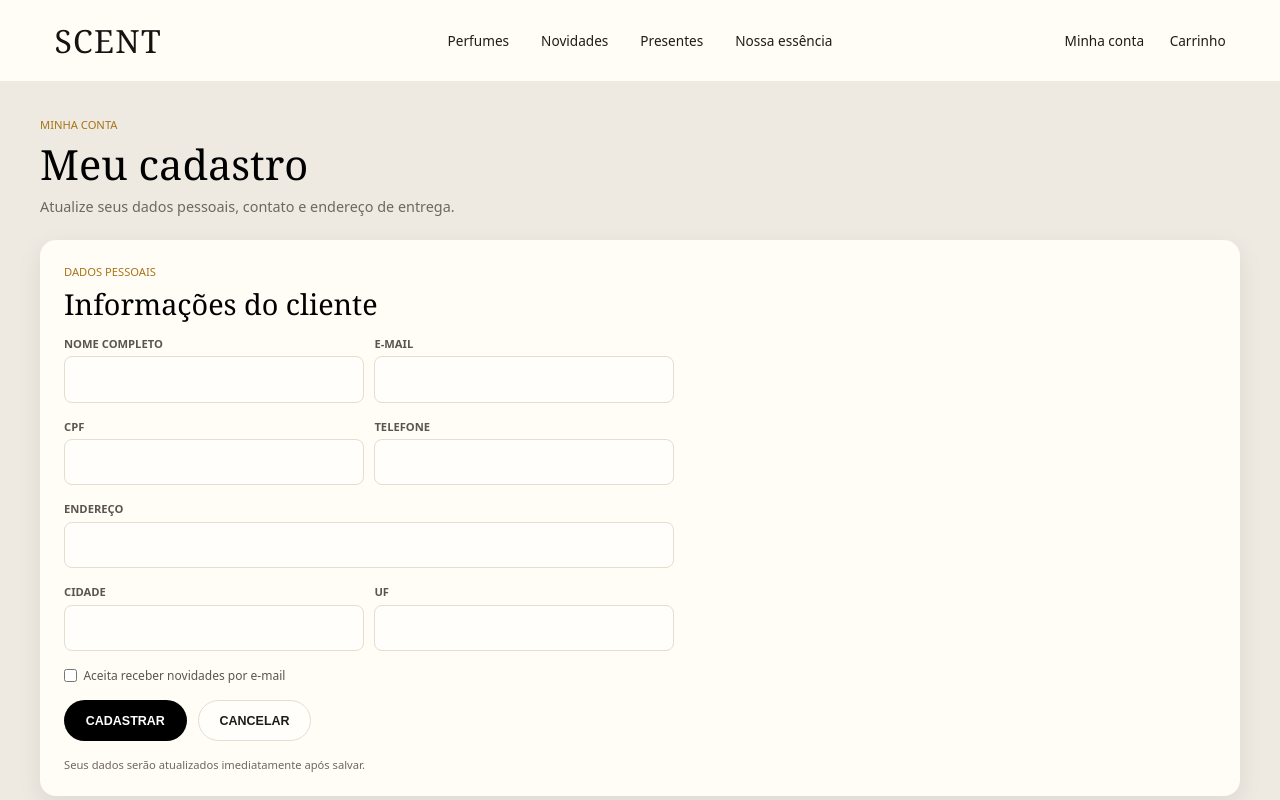
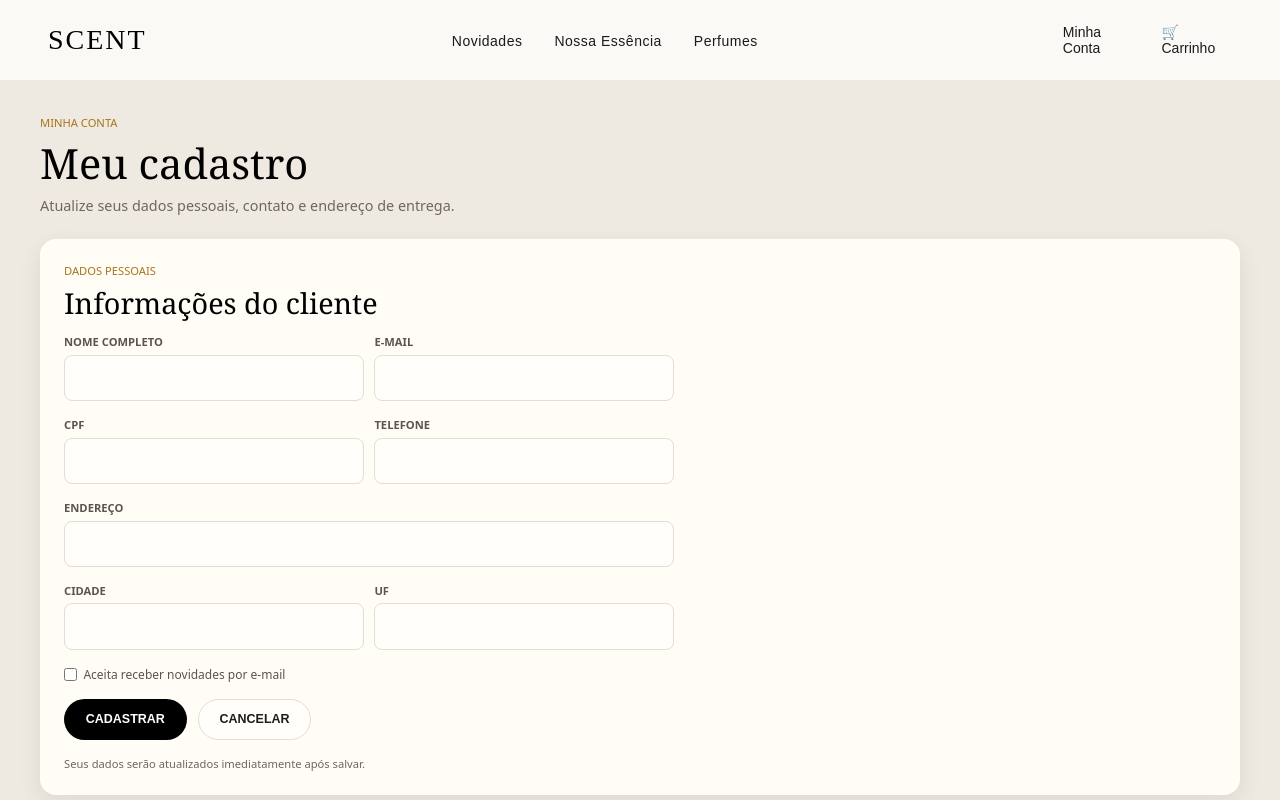
Before and after one commit to JuliaBitencourts/Perfumaria_Scent, an Angular app: page /pessoas/cadastro in a window 1280 px wide. Shown: the top 800 px of the page. Built offline with nearby package versions, Linux system fonts and the light colour scheme.

Commit message:
Implementação dos menus nas páginas

```diff
--- a/src/app/pages/cadastro-clientes/cadastro-clientes.html
+++ b/src/app/pages/cadastro-clientes/cadastro-clientes.html
@@ -1,26 +1,4 @@
-<header class="barra">
-  <span class="logo">SCENT</span>
-
-  <nav class="menu">
-    <span> Perfumes</span>
-    <span> Novidades</span>
-
-    <span> Presentes</span>
-    <span> Nossa essência</span>
-  </nav>
-
-  <div class="acoes">
-
-
-    <span class="item">
-      Minha conta
-    </span>
-
-    <span class="item">
-      Carrinho
-    </span>
-  </div>
-</header>
+<app-menu></app-menu>
 
 <main class="pagina">
   <p class="etiqueta">MINHA CONTA</p>
--- a/src/app/pages/cadastro-clientes/cadastro-clientes.ts
+++ b/src/app/pages/cadastro-clientes/cadastro-clientes.ts
@@ -1,5 +1,7 @@
 import { Component } from '@angular/core';
 import { FormsModule } from '@angular/forms';
+
+import { Menu } from '../menu/menu';
 
 interface Cliente {
   id: number;
@@ -15,7 +17,7 @@ interface Cliente {
 
 @Component({
   selector: 'app-cadastro-clientes',
-  imports: [FormsModule],
+  imports: [FormsModule, Menu],
   templateUrl: './cadastro-clientes.html',
   styleUrl: './cadastro-clientes.css',
 })
--- a/src/app/pages/carrinho/carrinho.html
+++ b/src/app/pages/carrinho/carrinho.html
@@ -1,3 +1,5 @@
+<app-menu></app-menu>
+
 <link rel="preconnect" href="https://fonts.googleapis.com">
 <link rel="preconnect" href="https://fonts.gstatic.com" crossorigin>
 <link href="https://fonts.googleapis.com/css2?family=Inter:ital,opsz,wght@0,14..32,100..900;1,14..32,100..900&display=swap" rel="stylesheet">
@@ -5,25 +7,6 @@
 <link rel="preconnect" href="https://fonts.gstatic.com" crossorigin>
 <link href="https://fonts.googleapis.com/css2?family=Cormorant:ital,wght@0,300..700;1,300..700&display=swap" rel="stylesheet">
 
-<!-- INICIO DO MENU -->
-
-<nav class="navbar">
-    <div class="navbar-container">
-            <a class="navbar-logo" href="/">SCENT</a>
-            <ul class="navbar-list">
-                <li><a href="#perfumes">Perfumes</a></li>
-                <li><a href="#novidades">Novidades</a></li>
-                <li><a href="#presentes">Presentes</a></li>
-                <li><a href="#nossa-essencia">Nossa essência</a></li>
-            </ul>
-        <div class="navbar-acoes">
-            <a routerLink="/pessoas/cadastro">Minha conta</a>
-            <a routerLink="/pessoas/carrinho">Carrinho</a>
-        </div>
-    </div>
-</nav>
-
-<!-- FIM DO MENU -->
 
 <!-- INDICAÇÃO NA PARTE INFERIOR -->
 
--- a/src/app/pages/carrinho/carrinho.ts
+++ b/src/app/pages/carrinho/carrinho.ts
@@ -1,9 +1,11 @@
 import { Component } from '@angular/core';
 import { RouterLink } from '@angular/router';
 
+import { Menu } from '../menu/menu';
+
 @Component({
   selector: 'app-carrinho',
-  imports: [RouterLink],
+  imports: [RouterLink, Menu],
   templateUrl: './carrinho.html',
   styleUrl: './carrinho.css',
 })
--- a/src/app/pages/home/home.ts
+++ b/src/app/pages/home/home.ts
@@ -1,6 +1,6 @@
 import { Component } from '@angular/core';
 
-import { Menu } from './menu/menu';
+import { Menu } from '../menu/menu';
 import { Body } from './body/body';
 import { Footer } from './footer/footer';
 
```
Also changed, not shown: src/app/pages/menu/menu.css (renamed from src/app/pages/home/menu/menu.css), src/app/pages/menu/menu.html (renamed from src/app/pages/home/menu/menu.html), src/app/pages/menu/menu.ts (renamed from src/app/pages/home/menu/menu.ts).
